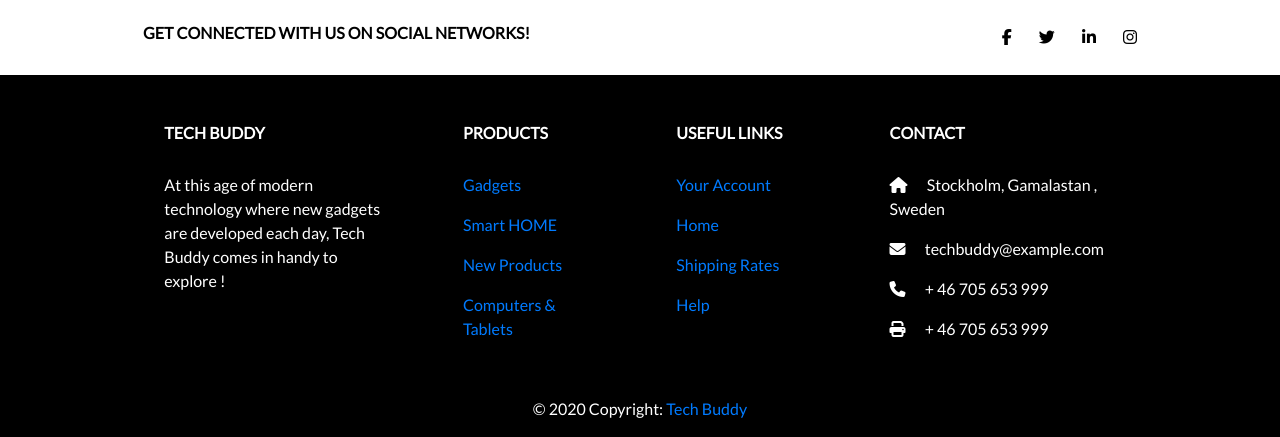
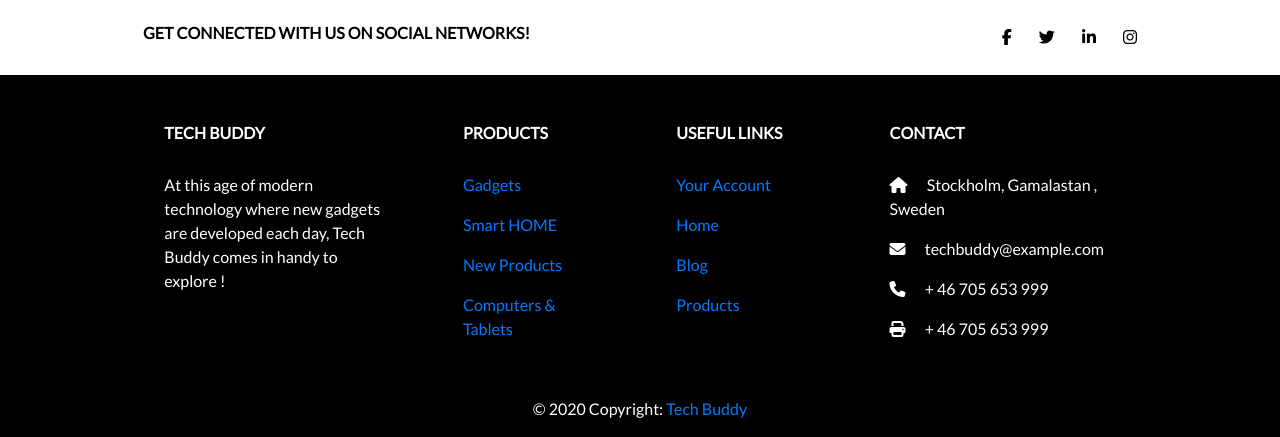
Before and after one commit to sree0831/MSP-4, a Django app: page /bag/ in a window 1280 px wide. Shown: the part 420-857 px from the top of the page. Run offline with Django 3.2, Linux system fonts and the light colour scheme; some libraries are stand-ins or nearby versions.

Commit message:
updated footer

```diff
--- a/templates/includes/footer.html
+++ b/templates/includes/footer.html
@@ -100,10 +100,10 @@
           <a href="{% url 'home' %}">Home</a>
         </p>
         <p>
-          <a href="#!">Shipping Rates</a>
+          <a href="{% url 'news' %}">Blog</a>
         </p>
         <p>
-          <a href="#!">Help</a>
+          <a href="{% url 'products' %}">Products</a>
         </p>
 
       </div>
```
